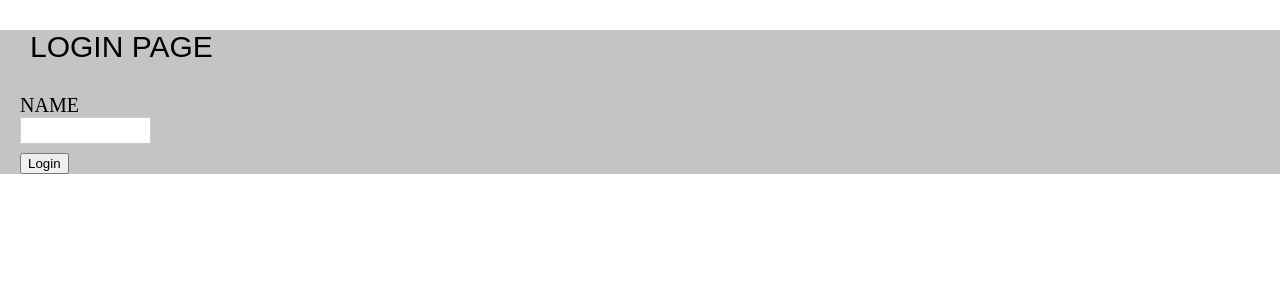
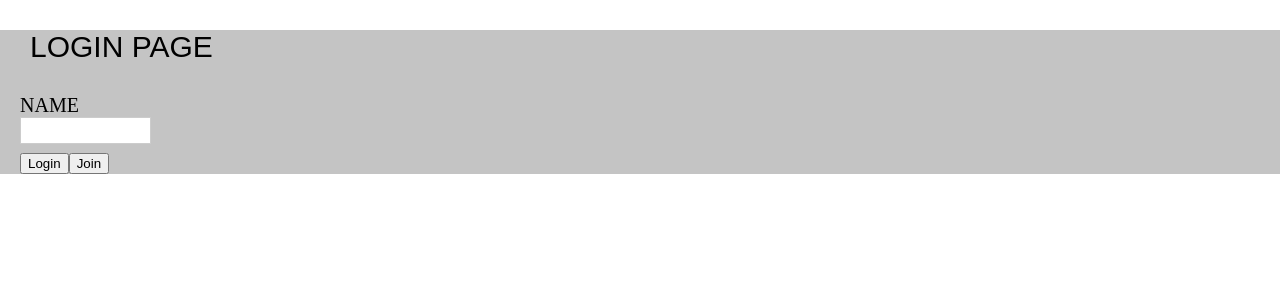
Before and after one commit to taeyoonyy/0212-react, a React (Create React App) app: page /login in a window 1280 px wide. Shown: the top 300 px of the page. Built offline with nearby package versions, Linux system fonts and the light colour scheme.

Commit message:
add join button and router

```diff
--- a/src/pages/Login.js
+++ b/src/pages/Login.js
@@ -25,6 +25,10 @@ const Login = () => {
     }
   };
 
+  const joinHandler = (event) => {
+    history.push('/join')
+  }
+
   const errorHandler = () => {
     setError(null);
   }
@@ -38,6 +42,7 @@ const Login = () => {
           <label>NAME</label>
           <input id="name" type="text" ref={nameInputRef}></input>
           <button>Login</button>
+          <button type="button" onClick={joinHandler}>Join</button>
         </form>
       </div>
     </React.Fragment>
```
